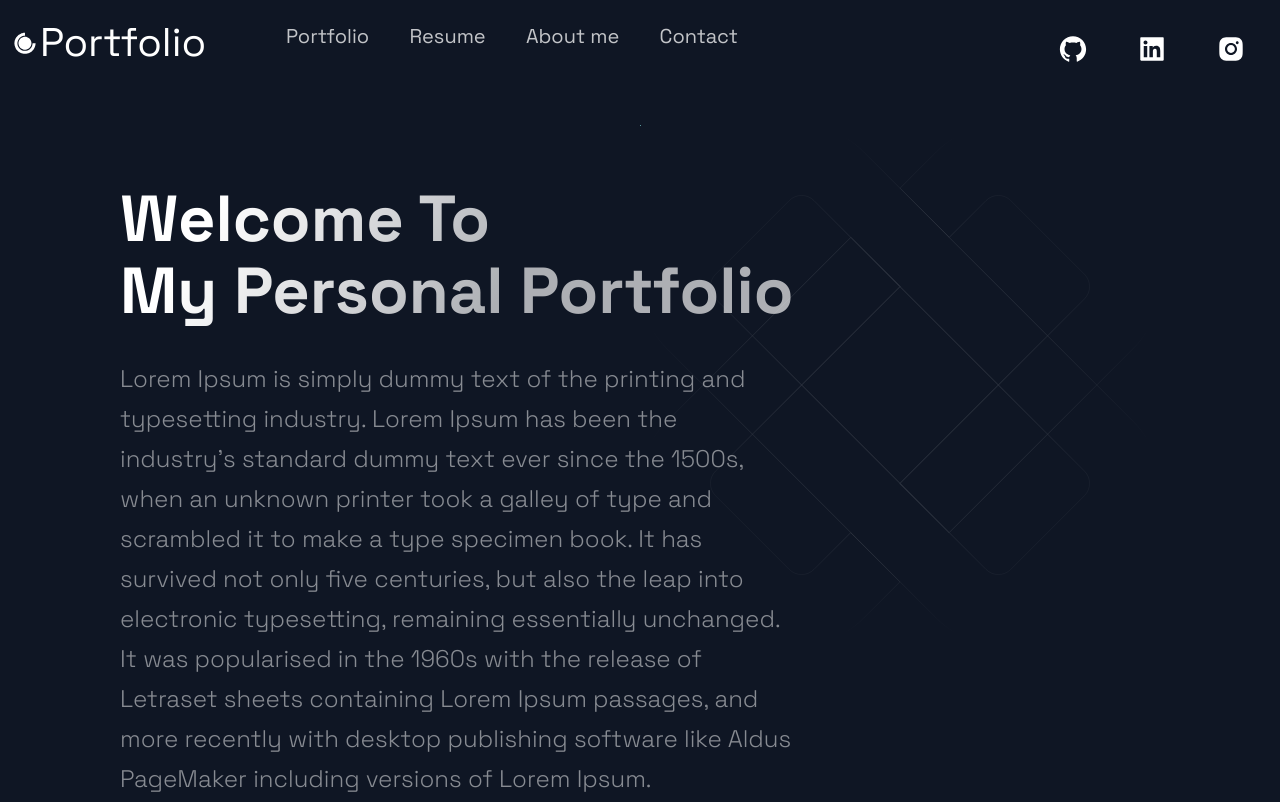
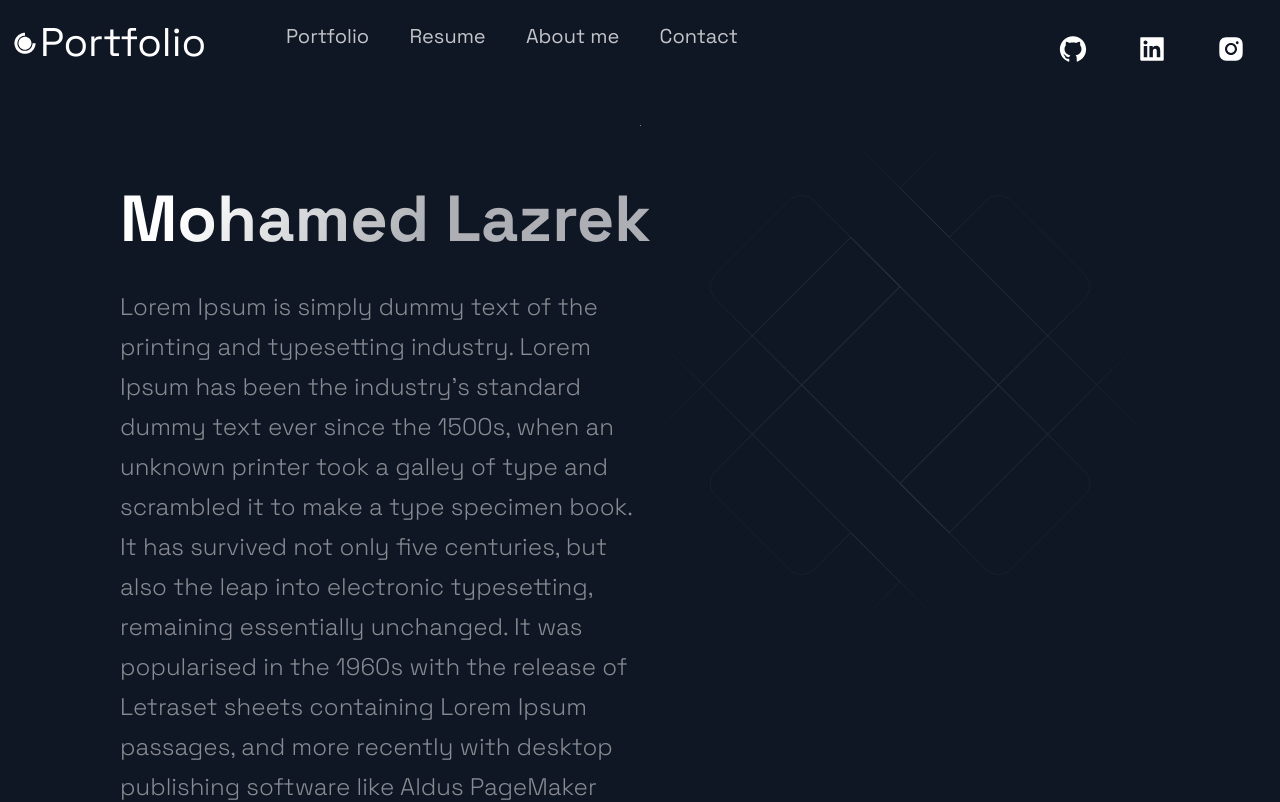
Before and after one commit to lazrekm/react-portfolio, a Next.js app: page / in a window 1280 px wide. Shown: the top 802 px of the page. Built offline with nearby package versions, Linux system fonts and the light colour scheme.

Commit message:
Update Hero.js

```diff
--- a/src/components/Hero/Hero.js
+++ b/src/components/Hero/Hero.js
@@ -8,8 +8,7 @@ const Hero = () => (
   <Section row nopadding>
       <LeftSection>
         <SectionTitle main center>
-          Welcome To <br />
-          My Personal Portfolio
+          Mohamed Lazrek
         </SectionTitle>
         <SectionText>
         Lorem Ipsum is simply dummy text of the printing and typesetting industry. Lorem Ipsum has been the industry's standard dummy text ever since the 1500s, when an unknown printer took a galley of type and scrambled it to make a type specimen book. It has survived not only five centuries, but also the leap into electronic typesetting, remaining essentially unchanged. It was popularised in the 1960s with the release of Letraset sheets containing Lorem Ipsum passages, and more recently with desktop publishing software like Aldus PageMaker including versions of Lorem Ipsum.
```
